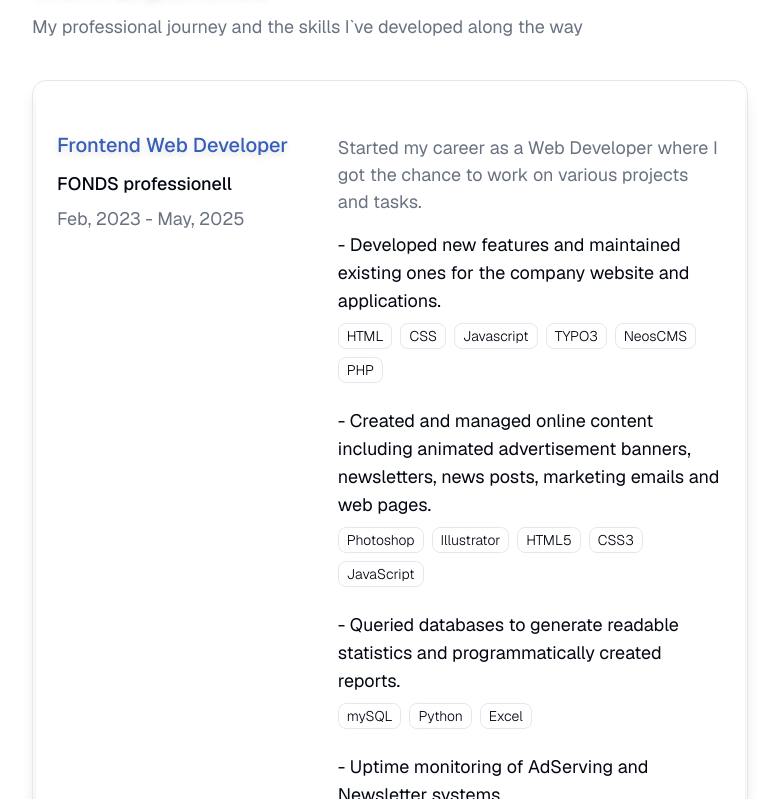
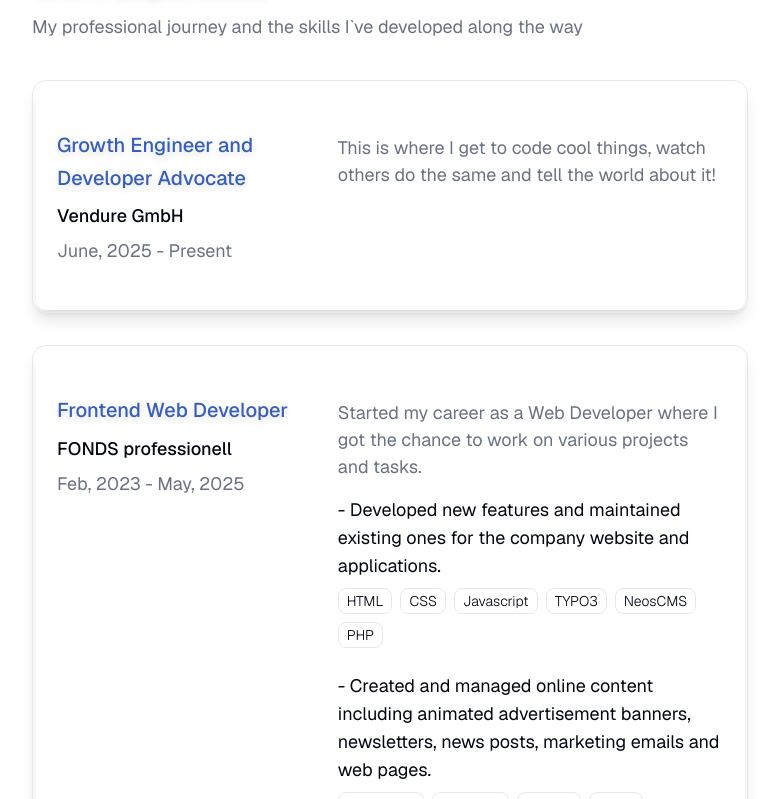
Before and after one commit to HouseinIsProgramming/aMoreElegantPortfolio, a Next.js app: page / in a window 1280 px wide. Shown: the part 3461-4260 px from the top of the page, without its empty margins (466-1245 px from the left). Built offline with nearby package versions, Linux system fonts and the light colour scheme.

Commit message:
experience: Add vendure to work experience

```diff
--- a/components/workexperience.tsx
+++ b/components/workexperience.tsx
@@ -35,6 +35,16 @@ export default function WorkExperience() {
   const workExperiences: WorkExperience[] = [
     {
       id: 1,
+      title: "Growth Engineer and Developer Advocate",
+      company: "Vendure GmbH",
+      startDate: "June, 2025",
+      endDate: "Present",
+      description:
+        "This is where I get to code cool things, watch others do the same and tell the world about it!",
+    },
+
+    {
+      id: 2,
       title: "Frontend Web Developer",
       company: "FONDS professionell",
       startDate: "Feb, 2023",
@@ -64,7 +74,7 @@ export default function WorkExperience() {
       ],
     },
     {
-      id: 2,
+      id: 3,
       title: "Mechatronics Technician",
       company: "ENPULSION GmbH",
       startDate: "Sep, 2021",
@@ -87,7 +97,7 @@ export default function WorkExperience() {
       ],
     },
     {
-      id: 3,
+      id: 4,
       title: "Mechatronics - apprentice",
       company: "BIFI - Vienna",
       startDate: "Jun, 2020",
```
